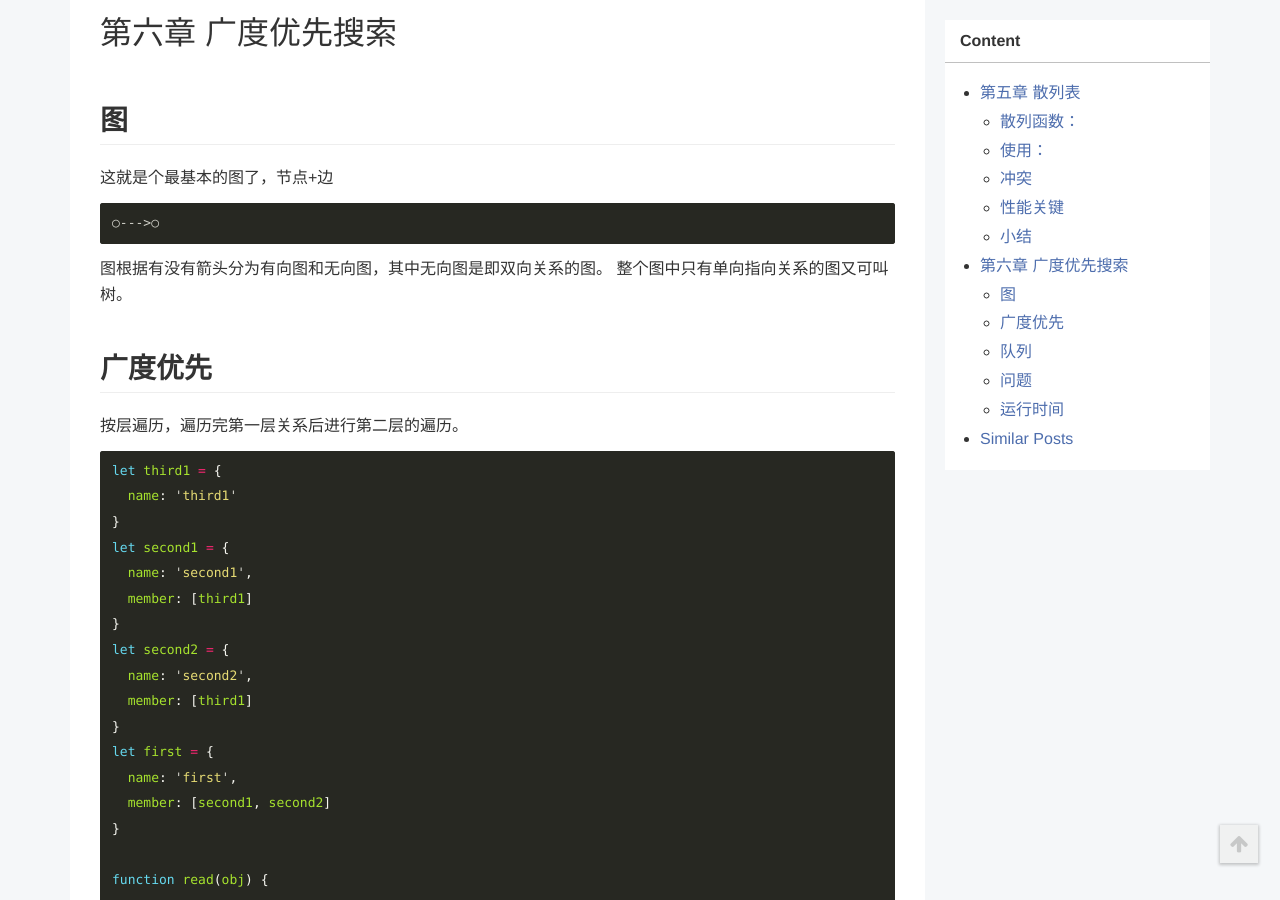
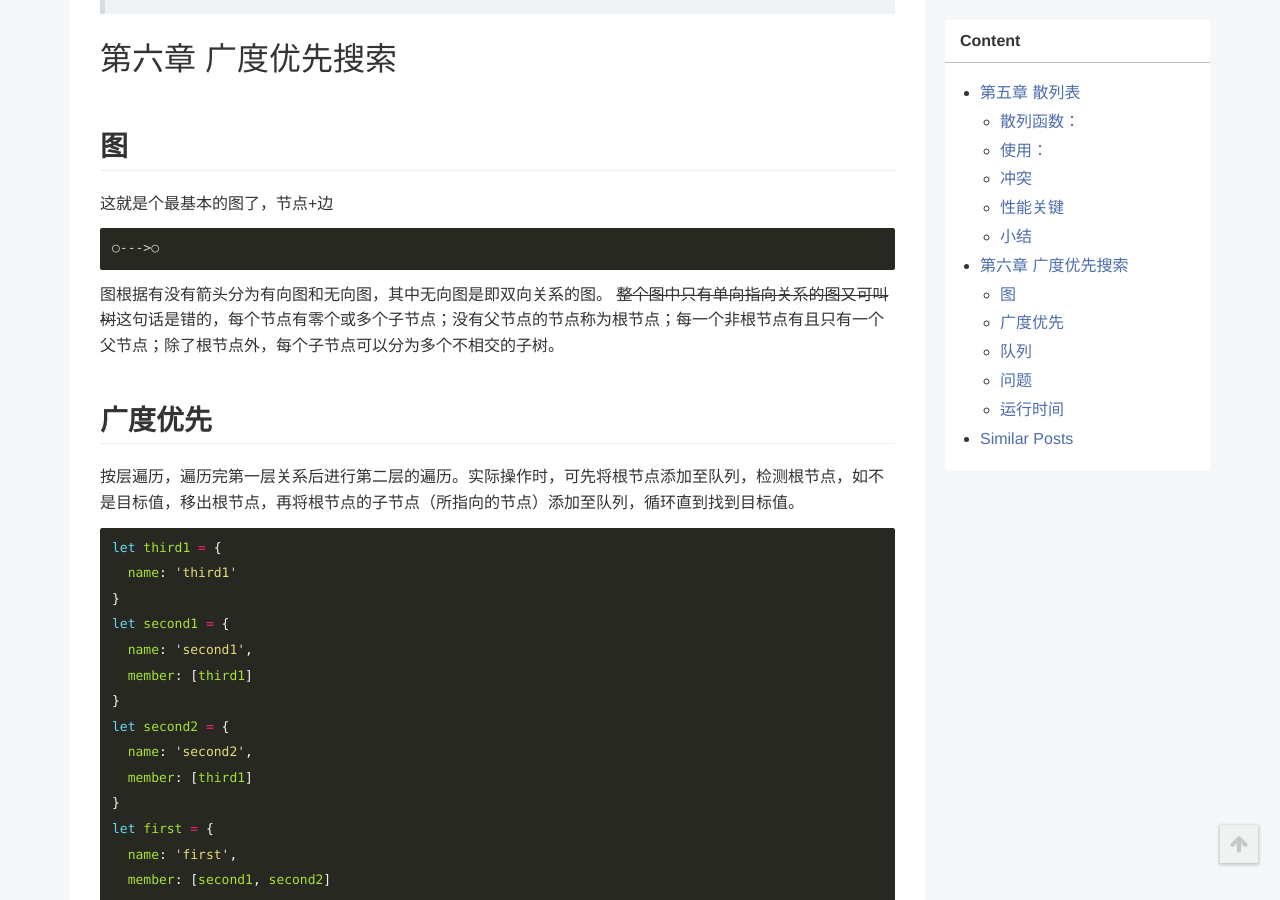
Before and after one commit to toBeTheLight/toBeTheLight.github.io, a Jekyll site: the page built from _posts/2018-01-15-算法图解2 散列表 广度优先.md, in a window 1280 px wide and 900 px high, scrolled down 1609 px. Built offline with Jekyll 4.4.1, drawn with Linux system fonts in a browser that asks for light colours; a style sheet for code colours, icons or effects is not loaded; some of the changed text lies outside the part shown.

Commit message:
update:勘误

````diff
--- a/_posts/2018-01-15-算法图解2 散列表 广度优先.md
+++ b/_posts/2018-01-15-算法图解2 散列表 广度优先.md
@@ -27,7 +27,7 @@ js中的对象是基于散列表结构的。
 ## 使用：
 
 1. 查找。
-2. 去重，js中要注意判断key类型，最好做`temp[key][typeof key]`的处理。
+2. 去重，将值作为key存在散列表中，做已存在判断，js中要注意判断key类型，最好做`temp[key][typeof key]`的处理。
 3. 缓存，其实还是查找的问题，做选择存储，遇到缓存内容直接返回。
 
 ## 冲突
@@ -69,11 +69,11 @@ js中的对象是基于散列表结构的。
 ○--->○
 ```
 图根据有没有箭头分为有向图和无向图，其中无向图是即双向关系的图。
-整个图中只有单向指向关系的图又可叫树。
+~~整个图中只有单向指向关系的图又可叫树~~这句话是错的，每个节点有零个或多个子节点；没有父节点的节点称为根节点；每一个非根节点有且只有一个父节点；除了根节点外，每个子节点可以分为多个不相交的子树。
 
 ## 广度优先
 
-按层遍历，遍历完第一层关系后进行第二层的遍历。
+按层遍历，遍历完第一层关系后进行第二层的遍历。实际操作时，可先将根节点添加至队列，检测根节点，如不是目标值，移出根节点，再将根节点的子节点（所指向的节点）添加至队列，循环直到找到目标值。
 
 ```js
 let third1 = {
````
